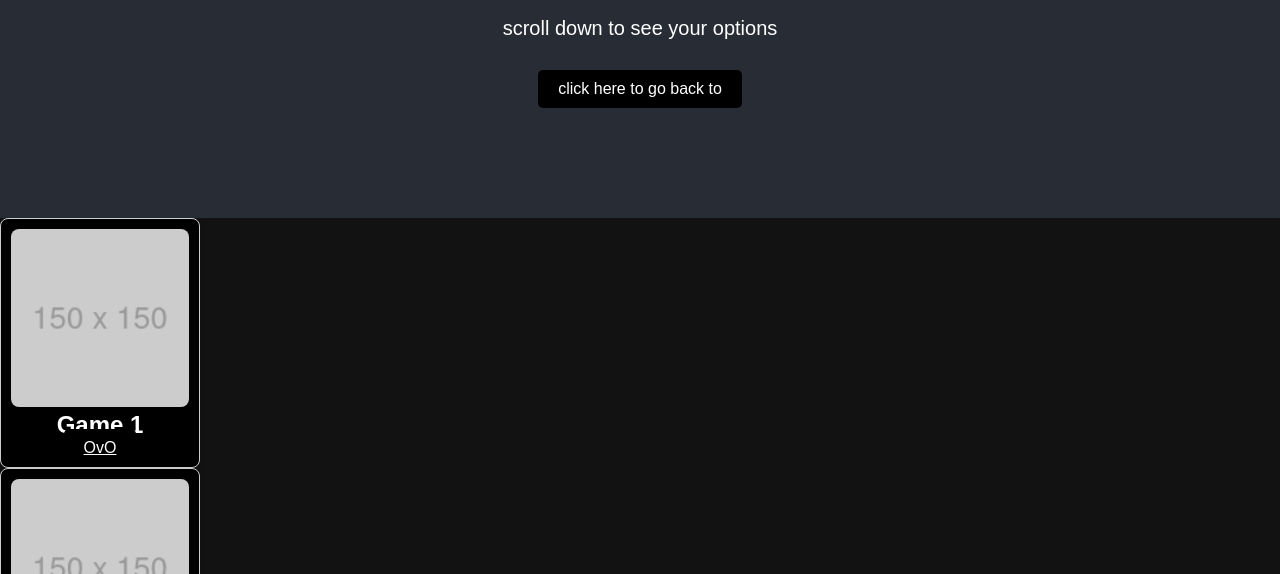
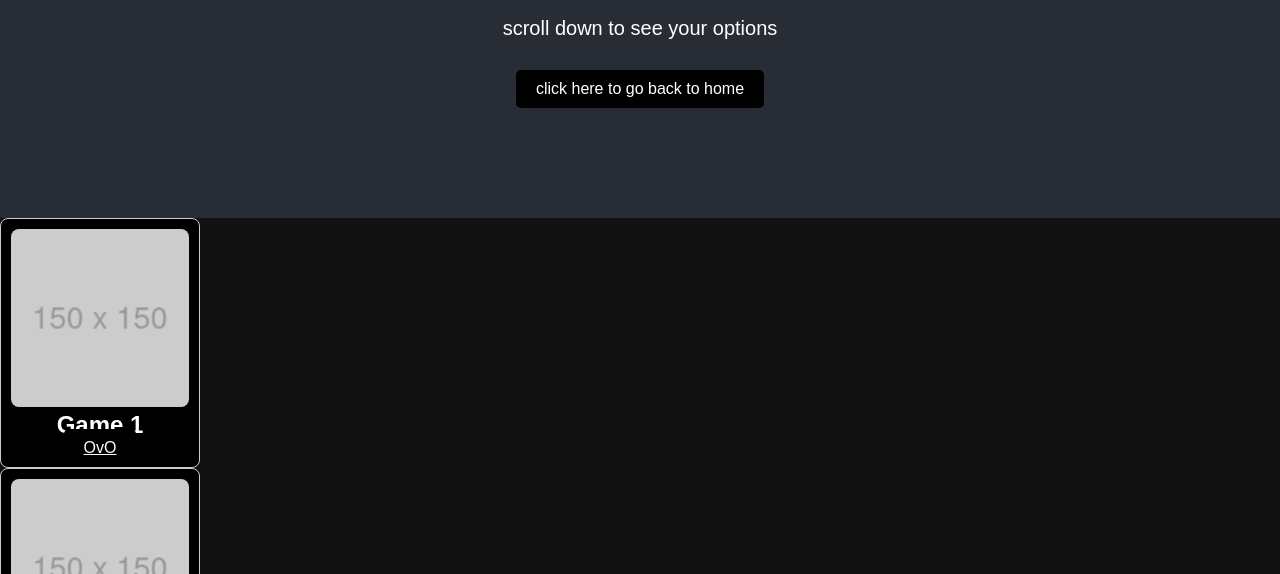
Before and after one commit to xeenoUB/XeenoUB.github.io, a website: page page/games.html in a window 1280 px wide. Shown: the part 226-800 px from the top of the page. Drawn offline with Linux system fonts and the light colour scheme.

Commit message:
Update games.html

```diff
--- a/page/games.html
+++ b/page/games.html
@@ -18,7 +18,7 @@
     <section class="hero" id="site">
         <h2>Welcome to XeenoUB</h2>
         <p>scroll down to see your options</p>
-        <button class="button" onclick="window.location.href='c'">click here to go back to</button>
+        <button class="button" onclick="window.location.href='c'">click here to go back to home</button>
     </section>
     <section class="games">
         <div class="game">
```
